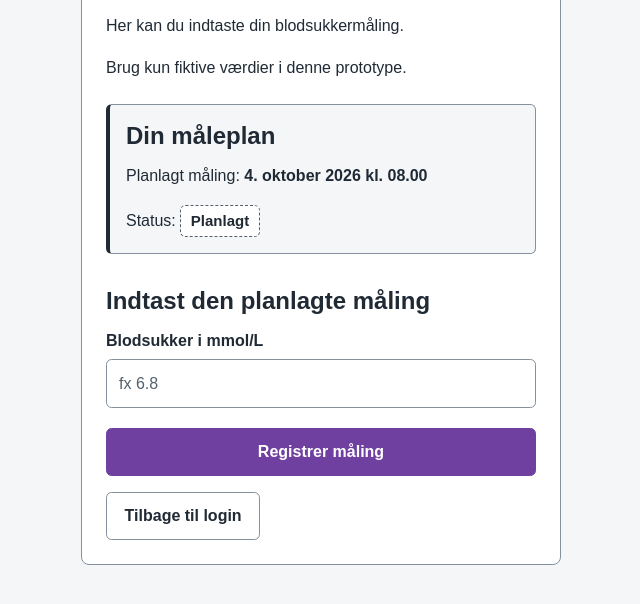
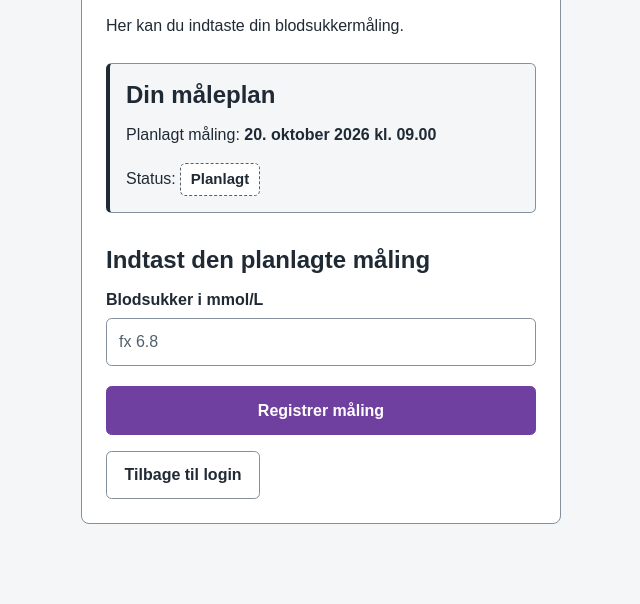
Before and after one commit to Jumana2403/S3, a plain HTML site: page indtastdata.html in a window 1280 px wide. Shown: the part 108-712 px from the top of the page, without its empty margins (319-959 px from the left). Drawn offline with Linux system fonts and the light colour scheme.

Commit message:
Tilpas indtast data efter pensum

```diff
--- a/indtastdata.html
+++ b/indtastdata.html
@@ -11,11 +11,10 @@
   <main class="kort">
     <h1>Registrer blodsukker</h1>
     <p>Her kan du indtaste din blodsukkermåling.</p>
-    <p>Brug kun fiktive værdier i denne prototype.</p>
 
     <section class="maaleplan" aria-labelledby="dagens-plan">
       <h2 id="dagens-plan">Din måleplan</h2>
-      <p>Planlagt måling: <strong id="planlagt-tidspunkt">Indlæser...</strong></p>
+      <p>Planlagt måling: <strong>20. oktober 2026 kl. 09.00</strong></p>
       <p>Status: <span class="status status-planlagt" id="maale-status">Planlagt</span></p>
     </section>
 
@@ -24,7 +23,7 @@
 
       <div class="form-field">
         <label for="blodsukker">Blodsukker i mmol/L</label>
-        <input id="blodsukker" type="number" min="1" max="30" step="0.1" placeholder="fx 6.8" required>
+        <input id="blodsukker" type="number" min="0" step="0.1" inputmode="decimal" placeholder="fx 6.8" required>
       </div>
 
       <button type="submit" class="button-primary">Registrer måling</button>
--- a/indtastdata.js
+++ b/indtastdata.js
@@ -2,28 +2,13 @@
 const formular = document.getElementById("maaling-form");
 const blodsukkerFelt = document.getElementById("blodsukker");
 const besked = document.getElementById("maaling-besked");
-const planlagtTidspunkt = document.getElementById("planlagt-tidspunkt");
 const maaleStatus = document.getElementById("maale-status");
 
 const lagerNoegle = "s3_seneste_blodsukkermaaling";
 
-visPlanlagtTidspunkt();
 visSenesteMaaling();
 
 formular.addEventListener("submit", registrerMaaling);
-
-function visPlanlagtTidspunkt() {
-  const planlagt = new Date();
-  planlagt.setHours(8, 0, 0, 0);
-
-  planlagtTidspunkt.innerText = planlagt.toLocaleString("da-DK", {
-    day: "numeric",
-    month: "long",
-    year: "numeric",
-    hour: "2-digit",
-    minute: "2-digit"
-  });
-}
 
 function registrerMaaling(event) {
   event.preventDefault();
```
